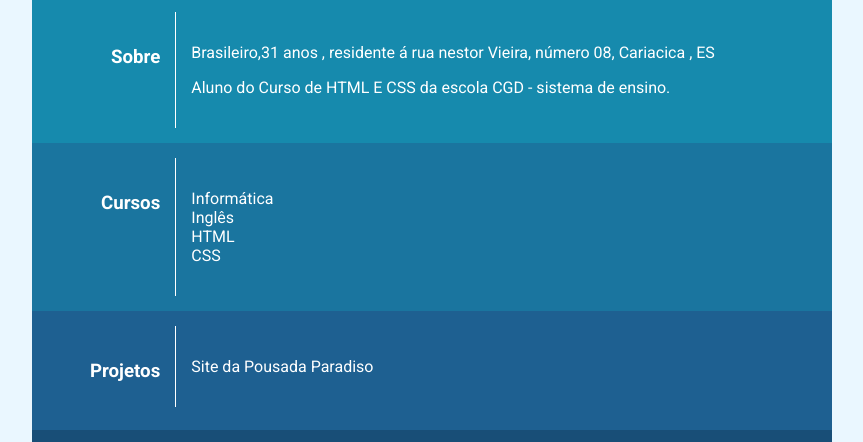
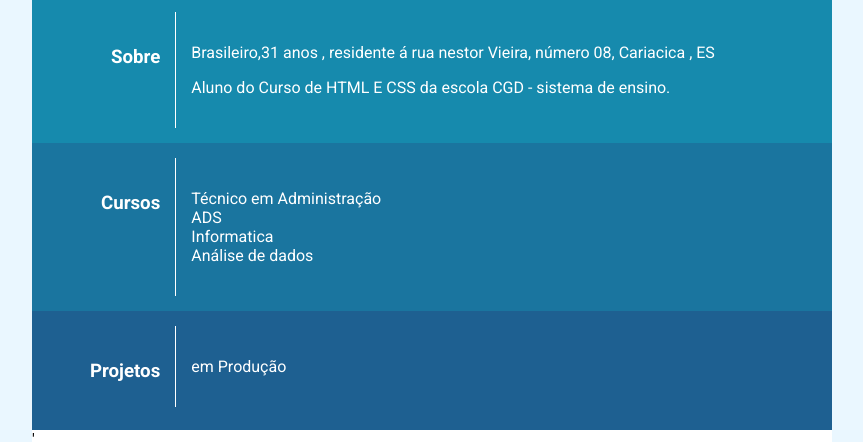
Before and after one commit to ANDREREIS25/curriculo, a plain HTML site: page index.html in a window 1280 px wide. Shown: the part 323-765 px from the top of the page, without its empty margins (208-1071 px from the left). Drawn offline with Linux system fonts and the light colour scheme.

Commit message:
Update index.html

```diff
--- a/index.html
+++ b/index.html
@@ -4,7 +4,7 @@
     <meta charset="UTF-8">
     <meta name="viewport" content="width=device-width, initial-scale=1.0">
     <title>Currículo André Piedade Reis</title>
-    <script></script>
+    <script src="https://kit.fontawesome.com/eca6f21fe5.js" crossorigin="anonymous"></script>
     <link rel="stylesheet" href="css/estilo.css">
     <link rel="preconnect" href="https://fonts.googleapis.com">
     <link rel="preconnect" href="https://fonts.gstatic.com" crossorigin>
@@ -39,10 +39,10 @@
             </div>
             <div class="col-10 borda">
                 <ul>
-                    <li> Informática</li>
-                    <li>Inglês</li>
-                    <li>HTML</li>
-                    <li>CSS</li>
+                    <li> Técnico em Administração</li>
+                    <li>ADS</li>
+                    <li>Informatica</li>
+                    <li>Análise de dados </li></li>
                 </ul>
             </div>
         </div>
@@ -54,11 +54,11 @@
             </div>
             <div class="col-10 borda">
                 <ul>
-                    <li>Site da Pousada Paradiso</li>
+                    <li>em Produção</li>
                 </ul>
             </div>
         </div>
-    </div>
+    </div>'
     <div class ="row" id="contato">
         <div class = "col-12 conteudo">
            <div class="col-2">
@@ -68,7 +68,7 @@
                      <p>Entre em contato comigo através do email ou telefone.</p>
                         <ul>
                             <li><i class="fa-solid fa-envelope"></i>andreadm08.grau@gmail.com </li>
-                            <li><i class="fa - solid fa-phone"></i>(27) 999731911</li>
+                            <li><i class="eca6f21fe5"></i>(27) 999731911</li>
                         </ul>
                      <p>Ou confira minhas redes sociais</p>
                         <ul>
```
